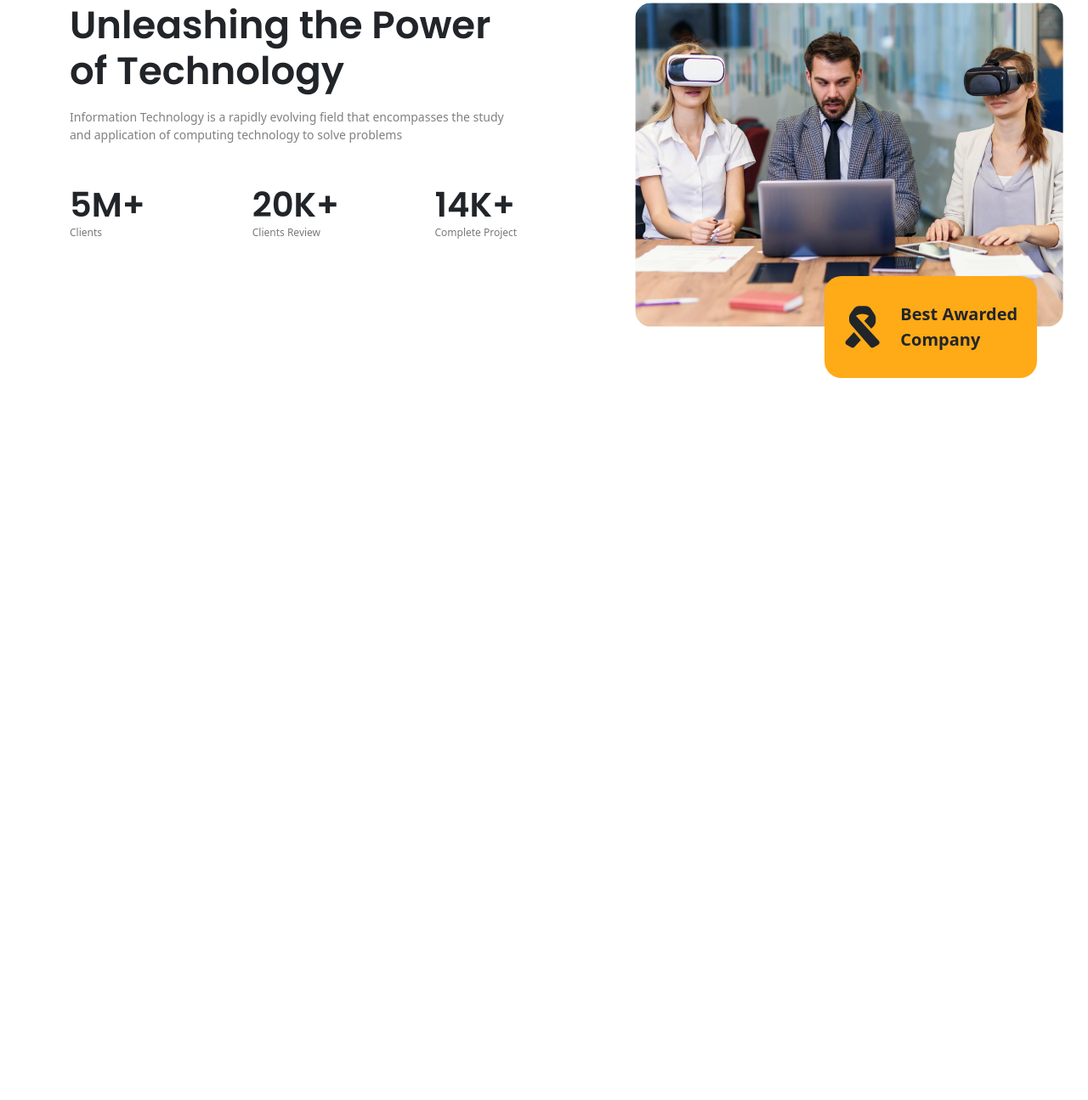
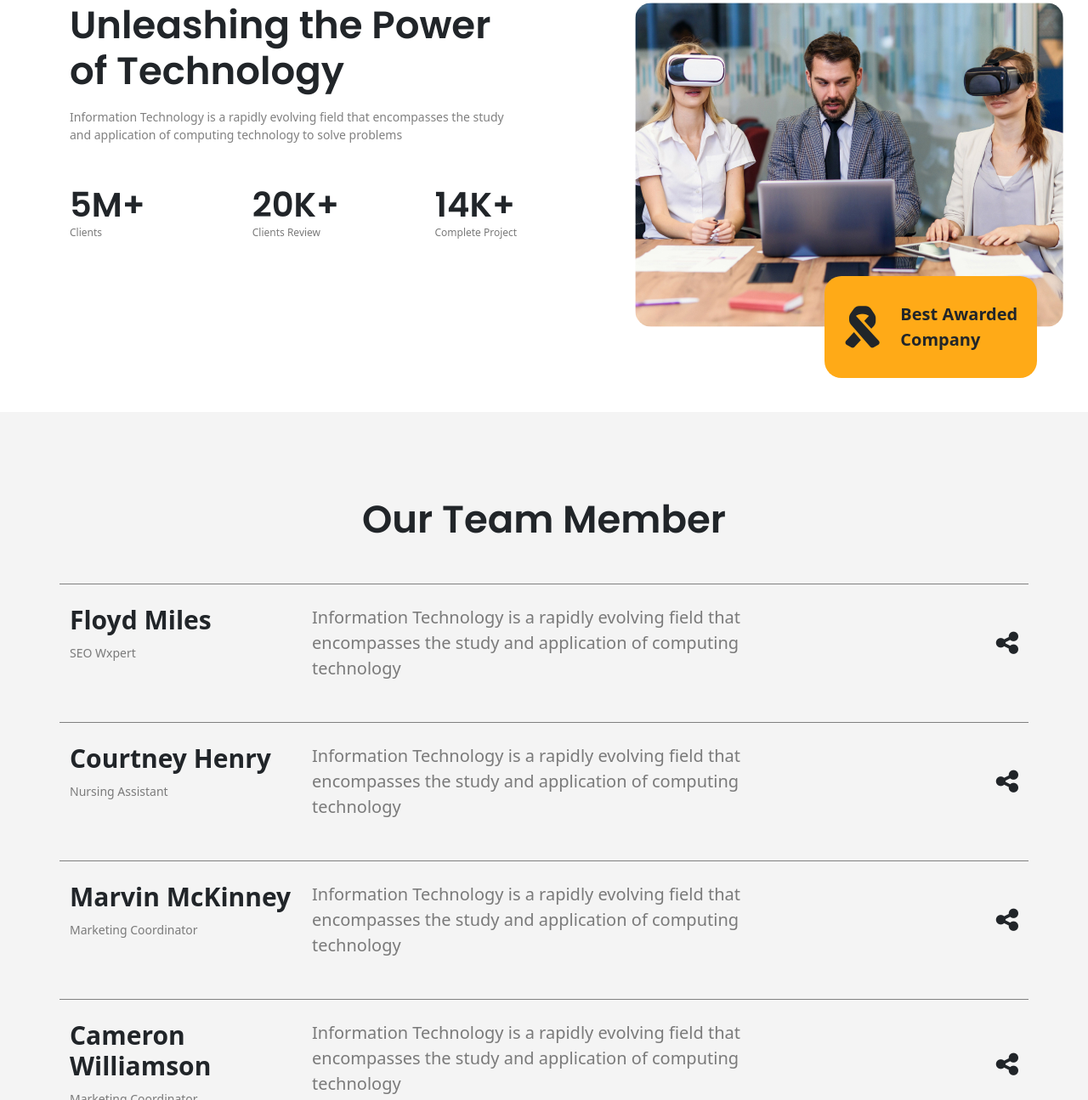
Before and after one commit to TwahidulislamDev/techEdge-first, a plain HTML site: page index.html in a window 1280 px wide. Shown: the part 1505-2800 px from the top of the page at 85% size. Before the commit the page ends 1990 px from the top, so only its background shows below. Drawn offline with Linux system fonts and the light colour scheme.

Commit message:
add team section

```diff
--- a/css/responsive.css
+++ b/css/responsive.css
@@ -167,18 +167,39 @@
   .poweBadge p {
     font-size: 14px;
   }
-
   /* Power Section End   */
 
   /* service Section Start  */
-
+  .teampart {
+    padding: 40px 0;
+  }
+  .teamMember {
+    width: 100%;
+  }
+  .teamDetails {
+    padding: 0 15px;
+  }
+  .leftText h4 {
+    font-size: 25px;
+  }
+  .leftText p {
+    font-size: 12px;
+  }
+  .middleText p {
+    font-size: 16px;
+  }
+  .leftText{
+    margin-bottom: 20px;
+  }
   /* service Section End   */
 
   /* service Section Start  */
 
   /* service Section End   */
 
-  /* service Section Start  */
-
-  /* service Section End   */
+  /* backToTop Section Start  */
+  .backToTop {
+    font-size: 30px;
+  }
+  /* backToTop Section End   */
 }
--- a/css/style.css
+++ b/css/style.css
@@ -53,6 +53,26 @@ a:hover {
 }
 /* Top Part Section End  */
 /* Header Section Start  */
+/* Stikey Header */
+/* .sticky_header{
+  background: teal;
+  animation: alamin 1s;
+  }
+  @keyframes alamin{
+  from{
+  top: -100px;
+  }
+  to{
+  top: 0;
+  }
+  } */
+/* Stikey Header */
+/* .navbar{
+  position: fixed;
+  top: 0;
+  left: 0;
+  width: 100%;
+} */
 .nav-item {
   padding: 0 10px;
 }
@@ -72,12 +92,11 @@ a:hover {
   font-weight: 600;
   font-family: "Manrope" sans-serif;
   cursor: pointer;
-  transition: .5s;
+  transition: 0.5s;
 }
 .contactBtn:hover {
   background: #ffff;
   border: 1px solid #ffaa17;
-
 }
 /* Header Section End   */
 
@@ -111,7 +130,7 @@ a:hover {
   height: 600px;
   margin-top: -80px;
 }
-.bannerImg{
+.bannerImg {
   position: relative;
 }
 .exprienceBatch {
@@ -129,30 +148,30 @@ a:hover {
   justify-content: space-around;
   align-items: center;
 }
-.badgeImg{
+.badgeImg {
   width: 100%;
   height: 100%;
   display: flex;
-  justify-content:space-evenly;
+  justify-content: space-evenly;
   align-items: center;
 }
-.badgeImg h3{
+.badgeImg h3 {
   font-size: 30px;
   font-weight: 700;
   font-family: "Manrope" sans-serif;
   text-align: center;
   font-family: "Poppins", sans-serif;
 }
-.teamPerson{
+.teamPerson {
   display: flex;
   justify-content: start;
   align-items: center;
 }
-.badgeImg h3 span{
+.badgeImg h3 span {
   font-size: 18px;
   font-weight: 400;
 }
-.teamPersonOne img{
+.teamPersonOne img {
   width: 60px;
   height: 60px;
   border-radius: 50%;
@@ -162,88 +181,87 @@ a:hover {
 /* Banner Section End   */
 
 /* advatismant Section Start  */
-.advatismantPart{
+.advatismantPart {
   padding: 20px 0;
   background: black;
   margin: 0 auto;
 }
-.mobileFlex h4{
+.mobileFlex h4 {
   font-size: 35px;
-  font-weight:200;
+  font-weight: 200;
   color: white;
   font-family: "Poppins", sans-serif;
 }
-.mobileFlex img{
+.mobileFlex img {
   width: 40px;
   height: 40px;
 }
 /* advatismant Section End   */
 
 /* service Section Start  */
-.servicePart{
+.servicePart {
   padding-bottom: 100px;
 }
-.serviceText h3{
+.serviceText h3 {
   font-size: 45px;
   font-weight: 600;
   font-family: "Poppins", sans-serif;
 }
-.ServiceCard{
+.ServiceCard {
   padding-top: 20px;
   border-top: 1px solid gray;
   width: 100%;
 }
-.ServiceCard img{
+.ServiceCard img {
   width: 50px;
   height: 50px;
 }
-.serviceBtn{
+.serviceBtn {
   padding: 12px 30px;
   background: transparent;
   border: 1px solid #ffaa17;
-  border-radius: 20px ;
+  border-radius: 20px;
   color: black;
   font-family: "Manrope" sans-serif;
-  transition: .5s;
+  transition: 0.5s;
 }
 .serviceBtn:hover {
   background: #ffaa17;
 }
 /* service Section End   */
-.serviceText p{
+.serviceText p {
   font-size: 14px;
   font-weight: 400;
   color: gray;
   font-family: "Manrope" sans-serif;
-
 }
 /* service Section Start  */
 
 /* Power Section End   */
-.powerPart{
+.powerPart {
   padding-bottom: 100px;
 }
-.clintReview{
+.clintReview {
   width: 33%;
 }
-.clintReview h4{
+.clintReview h4 {
   font-size: 40px;
   font-weight: 600;
   font-family: "Poppins", sans-serif;
 }
-.clintReview p{
+.clintReview p {
   font-size: 12px;
   font-weight: 400;
   font-family: "Manrope" sans-serif;
-  color: #7A7A7A;
+  color: #7a7a7a;
 }
-.powerImg img{
+.powerImg img {
   border-radius: 20px;
 }
-.powerRightPart{
+.powerRightPart {
   position: relative;
 }
-.poweBadge{
+.poweBadge {
   width: 250px;
   height: 120px;
   background: #ffaa17;
@@ -252,26 +270,76 @@ a:hover {
   bottom: -60px;
   right: -10px;
 }
-.poweBadge i{
+.poweBadge i {
   font-size: 50px;
 }
-.poweBadge p{
+.poweBadge p {
   font-size: 20px;
   font-weight: 700;
   font-family: "Manrope" sans-serif;
 }
 /* Power Section Start  */
 
-/* service Section End   */
-/* service Section Start  */
+/* Team Section End   */
+.teampart {
+  padding: 100px 0;
+  background: #f4f4f4;
+}
+.teamDetails {
+  border-top: 1px solid gray;
+}
+.leftText h4 {
+  font-size: 30px;
+  font-weight: 600;
+  font-family: "Manrope" sans-serif;
+}
+.leftText p {
+  font-size: 14px;
+  font-weight: 400;
+  font-family: "Manrope" sans-serif;
+  color: #7a7a7a;
+  padding-top: 10px;
+}
+.middleText p {
+  font-size: 20px;
+  font-weight: 400;
+  font-family: "Manrope" sans-serif;
+  color: #7a7a7a;
+}
+/* .rightText {
+  background: #ffaa17;
+  width: 50px;
+  height: 50px;
+  border-radius: 50%;
+  position: relative;
+} */
+.rightText i {
+  font-size: 30px;
+  transition: .5s;
+}
+.rightText i:hover {
+  color: #ffaa17;
+  cursor: pointer;
+}
+
+/* Team Section Start  */
 
 /* service Section End   */
 /* service Section Start  */
 
 /* service Section End   */
-/* service Section Start  */
+/* backToTop Section Start  */
+.backToTop {
+  position: fixed;
+  right: 20px;
+  bottom: 30px;
+  font-size: 50px;
+}
+.backToTop i {
+  color: #ffaa17;
+}
 
-/* service Section End   */
+/* backToTop Section End   */
 
 /* font-family: "Manrope" sans-serif;
 font-family: "Poppins", sans-serif; */
--- a/index.html
+++ b/index.html
@@ -374,16 +374,99 @@
       </div>
      </div>
     <!-- Power Section End  -->
+
+    <!-- Team Section Start  -->
+     <div class="teampart">
+      <div class="container">
+        <div class="row">
+          <div class="col-lg-12 serviceText m-auto text-center mb-5">
+            <h3>Our Team Member</h3>
+          </div>
+        </div>
+        <div class="row">
+          <!-- 1st clint  -->
+          <div class="col-lg-12 teamMember mb-4">
+            <div class="row teamDetails  py-4">
+              <div class="col-lg-3 leftText">
+                <h4>Floyd Miles</h4>
+                <p>SEO Wxpert</p>
+              </div>
+              <div class="col-lg-6 middleText">
+                <p>Information Technology is a rapidly evolving field that encompasses the study and application of computing technology</p>
+              </div>
+              <div class=" offset-lg-12 col-lg-3 rightText d-flex justify-content-end align-items-center ">
+                <i class="fa-solid fa-share-nodes"></i>
+              </div>
+            </div>
+          </div>
+          <!-- 2nd Clint  -->
+          <div class="col-lg-12 teamMember mb-4">
+            <div class="row teamDetails py-4">
+              <div class="col-lg-3 leftText">
+                <h4>Courtney Henry</h4>
+                <p>Nursing Assistant</p>
+              </div>
+              <div class="col-lg-6 middleText">
+                <p>Information Technology is a rapidly evolving field that encompasses the study and application of computing technology</p>
+              </div>
+              <div class=" offset-lg-12 col-lg-3 rightText d-flex justify-content-end align-items-center ">
+                <i class="fa-solid fa-share-nodes"></i>
+              </div>
+            </div>
+          </div>
+          <!-- 3th Clint  -->
+          <div class="col-lg-12 teamMember mb-4 ">
+            <div class="row  teamDetails  py-4">
+              <div class="col-lg-3 leftText">
+                <h4>Marvin McKinney</h4>
+                <p>Marketing Coordinator</p>
+              </div>
+              <div class="col-lg-6 middleText">
+                <p>Information Technology is a rapidly evolving field that encompasses the study and application of computing technology</p>
+              </div>
+              <div class=" offset-lg-12 col-lg-3 rightText d-flex justify-content-end align-items-center ">
+                <i class="fa-solid fa-share-nodes"></i>
+              </div>
+            </div>
+          </div>
+          <!-- 4th Clint  -->
+          <div class="col-lg-12 teamMember mb-4 ">
+            <div class="row teamDetails py-4">
+              <div class="col-lg-3 leftText">
+                <h4>Cameron Williamson</h4>
+                <p>Marketing Coordinator</p>
+              </div>
+              <div class="col-lg-6 middleText">
+                <p>Information Technology is a rapidly evolving field that encompasses the study and application of computing technology</p>
+              </div>
+              <div class=" offset-lg-12 col-lg-3 rightText d-flex justify-content-end align-items-center ">
+                <i class="fa-solid fa-share-nodes"></i>
+              </div>
+            </div>
+          </div>
+
+        </div>
+      </div>
+     </div>
+    <!-- Team Section End  -->
+
     <!-- Header Section Start  -->
     <!-- Header Section End  -->
+
     <!-- Header Section Start  -->
     <!-- Header Section End  -->
+
     <!-- Header Section Start  -->
     <!-- Header Section End  -->
-    <!-- Header Section Start  -->
-    <!-- Header Section End  -->
-    <!-- Header Section Start  -->
-    <!-- Header Section End  -->
+
+    <!-- backToTop Section Start  -->
+    <div class="backToTop">
+      <a href="#">
+        <i class="fa-solid fa-circle-chevron-up"></i>
+      </a>
+     </div>
+    <!-- backToTop Section End  -->
+
 
     <script src="./js/jquery-1.12.4.min.js"></script>
     <script src="./js/bootstrap.bundle.min.js"></script>
--- a/js/script.js
+++ b/js/script.js
@@ -11,16 +11,26 @@ $(".serviceSlider").slick({
       settings: {
         arrows: false,
         centerMode: true,
-        centerPadding: '10px',
-        slidesToShow: 1
-      }
+        centerPadding: "10px",
+        slidesToShow: 1,
+      },
     },
-  ]
+  ],
 });
 // Service Card End
 // Power Section Start
-$('.counter').counterUp({
+$(".counter").counterUp({
   delay: 20,
-  time: 1000
+  time: 1000,
 });
 // Power Section End
+
+// $(window).scroll(function () {
+//   var scrolling = $(this).scrollTop();
+
+//   if (scrolling > 200) {
+//     $(".navbar").addClass("sticky_header");
+//   } else {
+//     $(".navbar").removeClass("sticky_header");
+//   }
+// });
```
